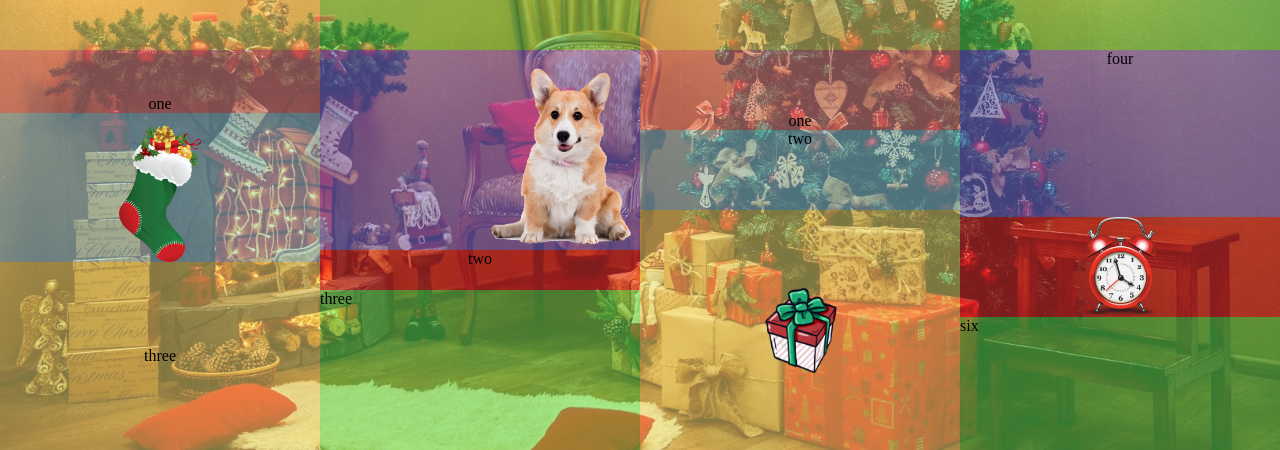
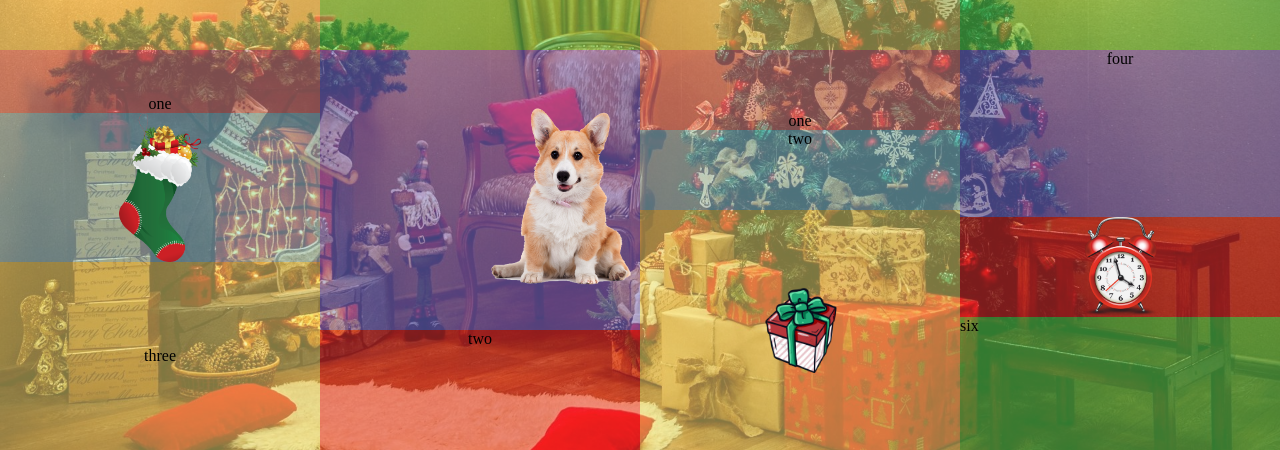
Before and after one commit to lerasimon/smolgame, a plain HTML site: page index.html in a window 1280 px wide. Shown: the part 350-800 px from the top of the page. Drawn offline with Linux system fonts and the light colour scheme.

Commit message:
repositioned corgi

```diff
--- a/index.html
+++ b/index.html
@@ -35,8 +35,8 @@
                         <div class='four2'>
                             <img class='corgi' src='corgi.png' />
                         </div>
-                        <div class='five'>two</div>
-                        <div class='six'>three</div>
+                        <div class='five2'>two</div>
+
                     </div>
                 </aside>
             </div>
--- a/style.css
+++ b/style.css
@@ -86,14 +86,21 @@ aside {
 
 .four2 {
     display:flex;
-    align-items: flex-end;
-    justify-content:end;
-    flex:5;
+    align-items: center;
+    justify-content:flex-end;
+    flex:7;
     background-color: rgba(128, 130, 245, 0.5);
 }
 
 .five {
     flex:1;
+    display:flex;
+    justify-content:center;
+    background-color: rgba(245, 57, 57, 0.5);
+}
+
+.five2 {
+    flex:3;
     display:flex;
     justify-content:center;
     background-color: rgba(245, 57, 57, 0.5);
@@ -180,7 +187,7 @@ aside {
 }
 
 .four2 .corgi:hover {
-    max-height: 300px;
+    max-height: 350px;
 }
 
 .two .sock {
```
